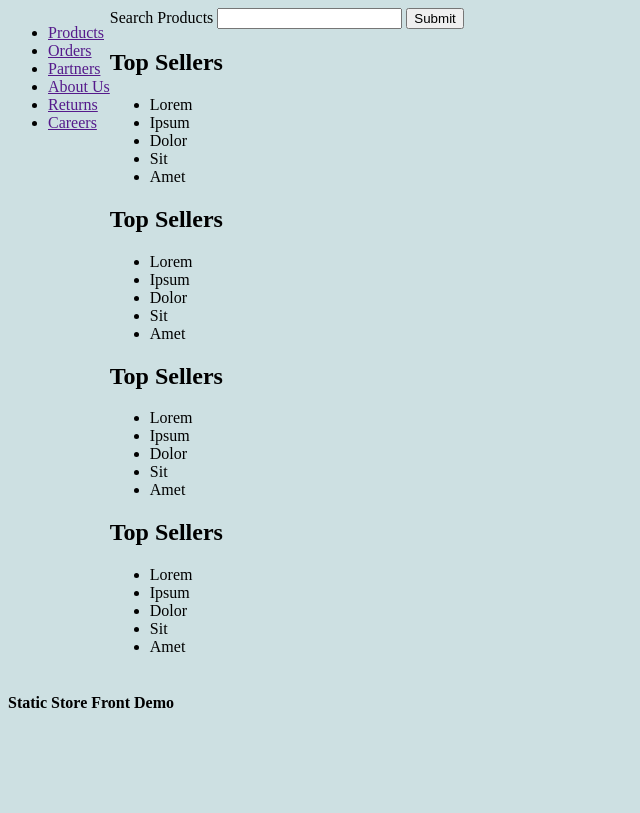
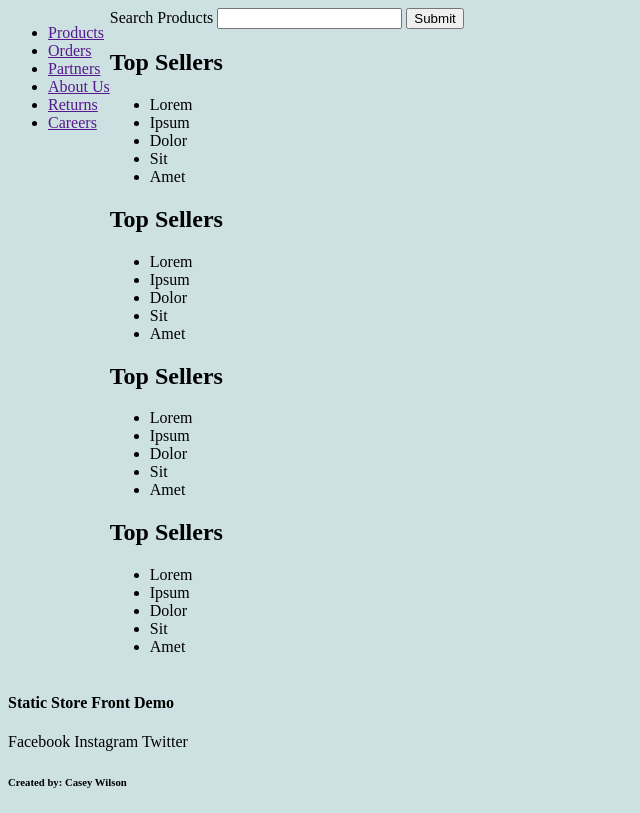
Before and after one commit to joemacko/StaticStoreInClassDemo, a plain HTML site: page index.html in a window 1280 px wide. Shown: the whole page, without its empty margins (0-640 px from the left). Drawn offline with Linux system fonts and the light colour scheme.

Commit message:
started second half of demo, just added some CSS

```diff
--- a/index.html
+++ b/index.html
@@ -71,11 +71,12 @@
     <footer>
         <div>
             <h4>Static Store Front Demo</h4>
-            <icon></icon>
-            <icon></icon>
-            <icon></icon>
+            <icon>Facebook</icon>
+            <icon>Instagram</icon>
+            <icon>Twitter</icon>
             <icon></icon>
         </div>
+        <h6>Created by: Casey Wilson</h6>
     </footer>
 </body>
 </html>
```
